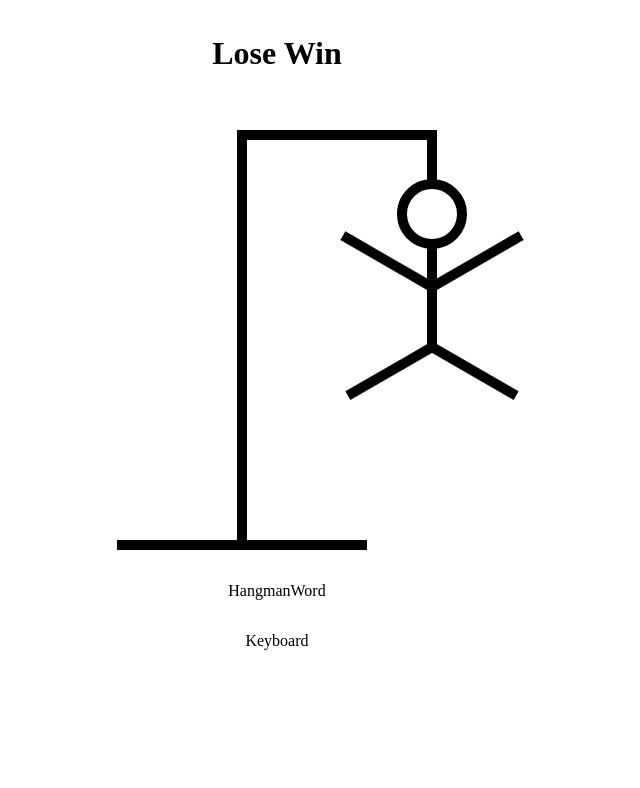
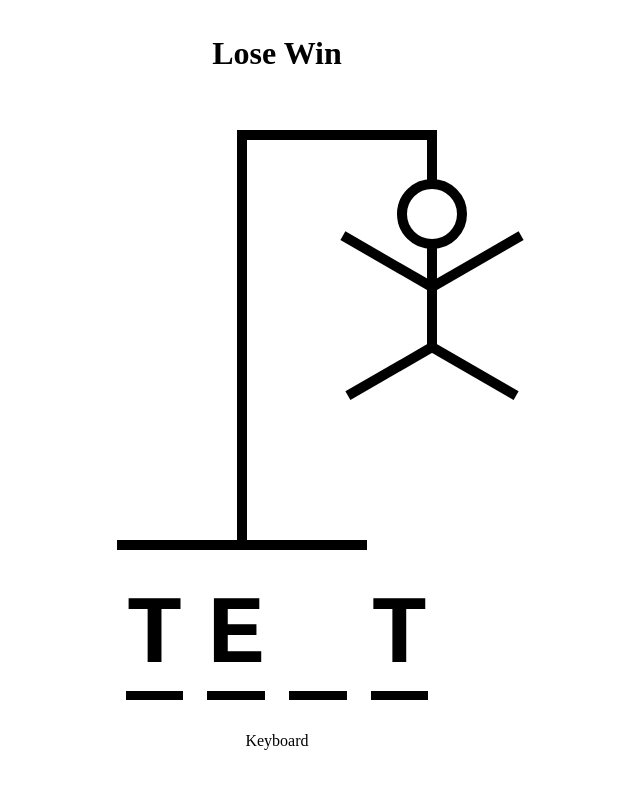
Before and after one commit to OsamaaSayed/Hangman-Game, a React (Vite) app: page / in a window 1280 px wide. Shown: the top 788 px of the page, without its empty margins (363-1003 px from the left). Built offline with nearby package versions, Linux system fonts and the light colour scheme.

Commit message:
✨ Added HangmanWord Component

```diff
--- /dev/null
+++ b/src/components/HangmanWord/HangmanWord.module.css
@@ -0,0 +1,8 @@
+.container {
+    display: flex;
+    gap: .25em;
+    font-size: 6rem;
+    font-weight: bold;
+    text-transform: uppercase;
+    font-family: monospace;
+}
--- a/src/components/HangmanWord/HangmanWord.tsx
+++ b/src/components/HangmanWord/HangmanWord.tsx
@@ -1,8 +1,24 @@
+import styles from "./HangmanWord.module.css";
 
 const HangmanWord = () => {
+  const wordToGuess = "test";
+  const gussedLetters = ["t", "e"];
+
   return (
-    <div>HangmanWord</div>
-  )
-}
+    <div className={styles.container}>
+      {wordToGuess.split("").map((letter, index) => (
+        <span key={index} style={{ borderBottom: ".1em solid black" }}>
+          <span
+            style={{
+              visibility: gussedLetters.includes(letter) ? "visible" : "hidden",
+            }}
+          >
+            {letter}
+          </span>
+        </span>
+      ))}
+    </div>
+  );
+};
 
-export default HangmanWord
+export default HangmanWord;
```
